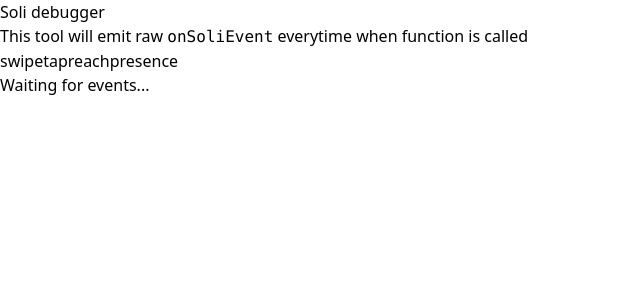
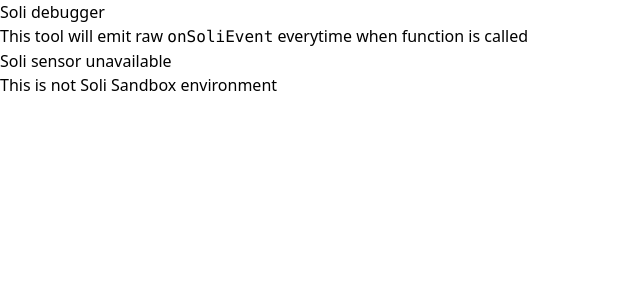
Before and after one commit to rayriffy/soli-debugger, a Svelte app: page / in a window 1280 px wide. Shown: the top 300 px of the page, without its empty margins (0-640 px from the left). Built offline with nearby package versions, Linux system fonts and the light colour scheme.

Commit message:
fix: condition

```diff
--- a/src/App.svelte
+++ b/src/App.svelte
@@ -16,7 +16,7 @@
     <h1 class="font-bold text-4xl">Soli debugger</h1>
     <p class="text-sm">This tool will emit raw <code class="px-2 bg-gray-200 rounded-md">onSoliEvent</code> everytime when function is called</p>
   </section>
-  {#if !isSoliSensorAvailable}
+  {#if isSoliSensorAvailable}
     <Sensor />
   {:else}
     <Unavailable />
```
